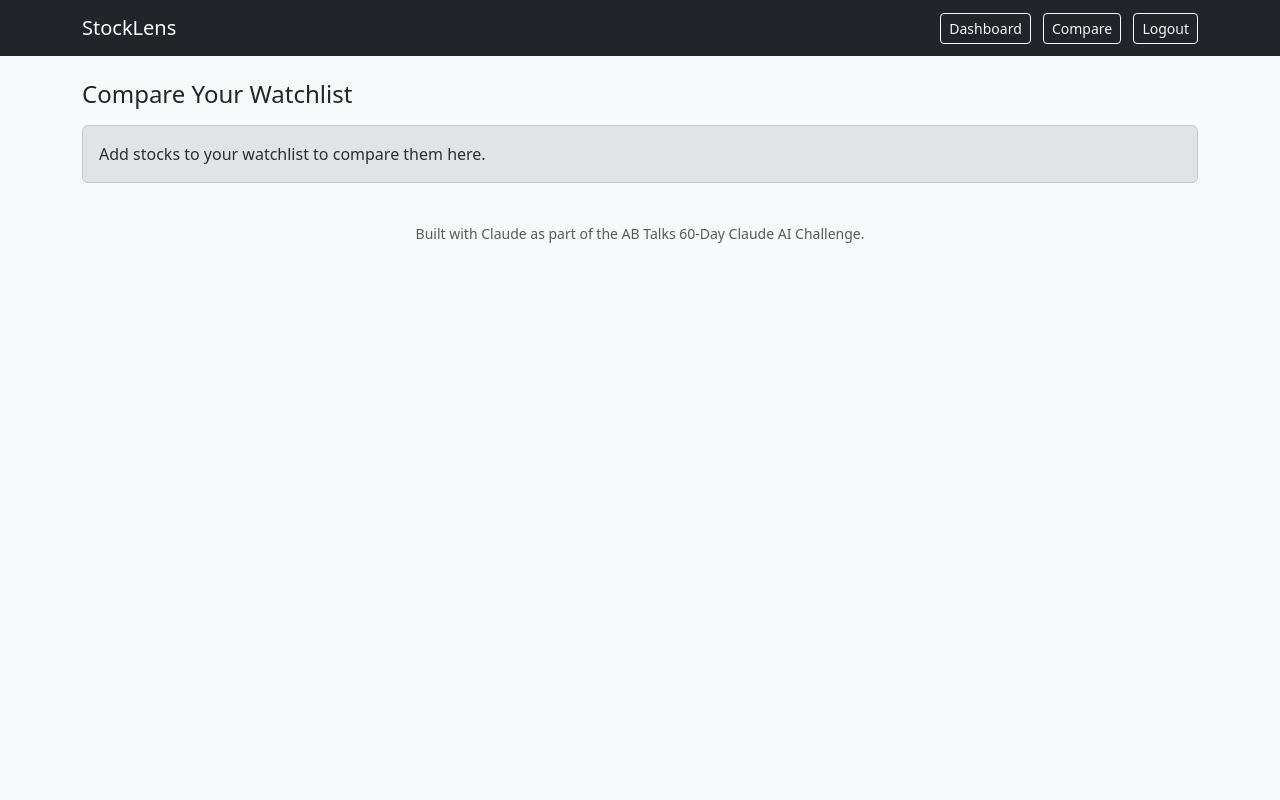
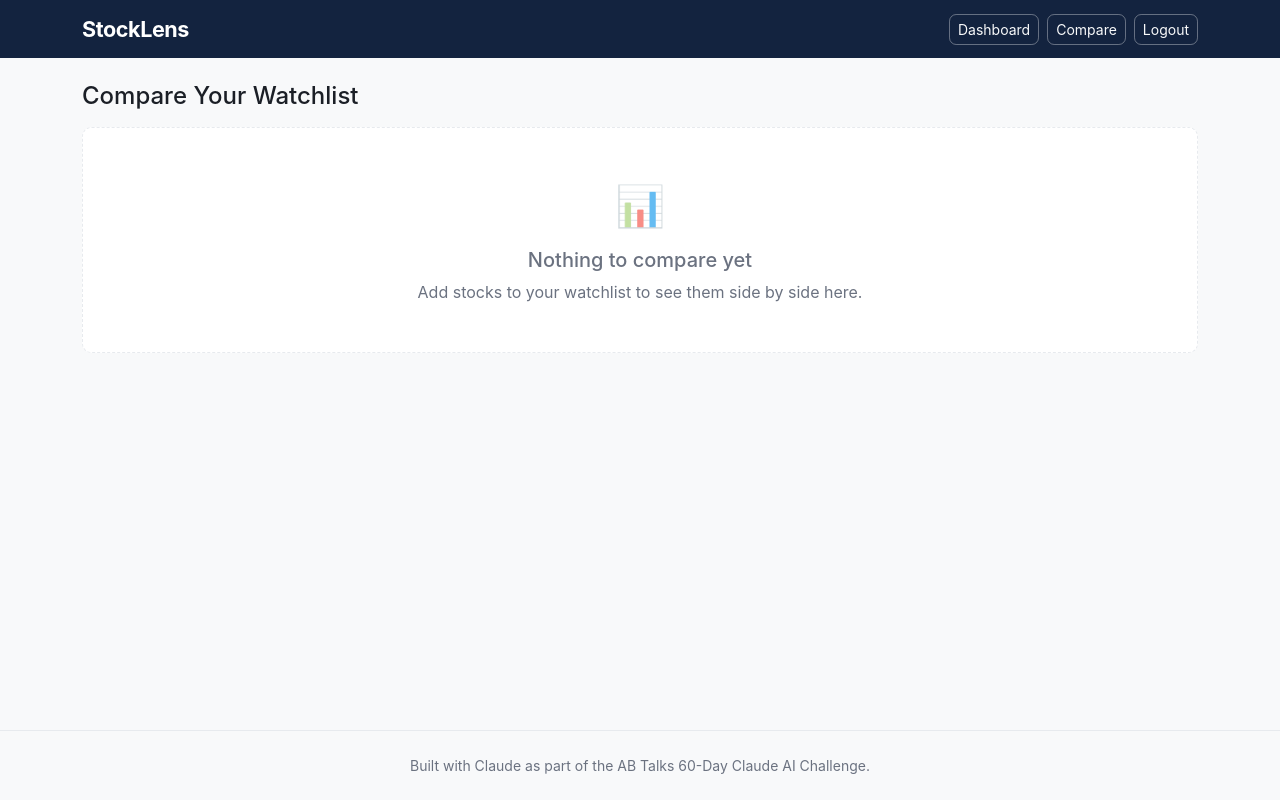
Before and after one commit to rahulmayur95-cyber/Stock-Lens, a Flask app: page /compare in a window 1280 px wide. Run offline with Flask 3, Linux system fonts and the light colour scheme; the visitor is signed in with stand-in values (Sample User, id 1); data that the repository does not hold is empty.

Commit message:
Day 7: Shared layout, accessibility, and senior UI/UX polish pass

```diff
--- /dev/null
+++ b/static/css/style.css
@@ -0,0 +1,214 @@
+/* StockLens - Design system refinements (Day 7 senior UX pass) */
+
+:root {
+    --sl-navy: #13233f;
+    --sl-navy-dark: #0c1830;
+    --sl-teal: #0e7c7b;
+    --sl-teal-light: #12a3a1;
+    --sl-bg: #f4f6f8;
+    --sl-card-border: #e7eaee;
+    --sl-text-muted: #6b7280;
+    --sl-success: #1e8a5f;
+    --sl-danger: #c0392b;
+    --sl-radius: 0.6rem;
+}
+
+body {
+    font-family: -apple-system, BlinkMacSystemFont, "Segoe UI", Roboto, sans-serif;
+    background-color: var(--sl-bg);
+    color: #1b1f26;
+}
+
+/* ---------- Navbar ---------- */
+.navbar {
+    background-color: var(--sl-navy) !important;
+}
+
+.navbar-brand {
+    font-weight: 700;
+    letter-spacing: -0.02em;
+    font-size: 1.35rem;
+}
+
+.navbar .btn-outline-light {
+    border-color: rgba(255, 255, 255, 0.35);
+    transition: background-color 0.15s ease, border-color 0.15s ease;
+}
+
+.navbar .btn-outline-light:hover,
+.navbar .btn-outline-light:focus {
+    background-color: var(--sl-teal);
+    border-color: var(--sl-teal);
+}
+
+@media (max-width: 991px) {
+    #navMenu .btn {
+        width: 100%;
+    }
+}
+
+/* ---------- Cards ---------- */
+.card {
+    border: 1px solid var(--sl-card-border);
+    border-radius: var(--sl-radius);
+    transition: box-shadow 0.15s ease, transform 0.15s ease;
+}
+
+.card.shadow-sm:hover {
+    box-shadow: 0 0.5rem 1.25rem rgba(19, 35, 63, 0.08) !important;
+    transform: translateY(-2px);
+}
+
+.card-title {
+    font-weight: 700;
+}
+
+/* ---------- Buttons ---------- */
+.btn {
+    border-radius: 0.45rem;
+    transition: transform 0.1s ease, box-shadow 0.15s ease;
+}
+
+.btn:active {
+    transform: scale(0.97);
+}
+
+.btn-primary {
+    background-color: var(--sl-teal);
+    border-color: var(--sl-teal);
+}
+
+.btn-primary:hover,
+.btn-primary:focus {
+    background-color: var(--sl-teal-light);
+    border-color: var(--sl-teal-light);
+}
+
+.btn-outline-primary {
+    color: var(--sl-teal);
+    border-color: var(--sl-teal);
+}
+
+.btn-outline-primary:hover {
+    background-color: var(--sl-teal);
+    border-color: var(--sl-teal);
+}
+
+/* Visible, accessible focus ring for keyboard users */
+.btn:focus-visible,
+.form-control:focus-visible,
+a:focus-visible {
+    outline: 3px solid rgba(14, 124, 123, 0.45);
+    outline-offset: 2px;
+}
+
+.form-control:focus {
+    border-color: var(--sl-teal);
+    box-shadow: 0 0 0 0.2rem rgba(14, 124, 123, 0.15);
+}
+
+/* ---------- Alert badge (price target hit) ---------- */
+.badge.bg-warning {
+    animation: sl-pulse 2s ease-in-out infinite;
+}
+
+@keyframes sl-pulse {
+    0%, 100% { opacity: 1; }
+    50% { opacity: 0.7; }
+}
+
+.border-warning {
+    border-width: 2px !important;
+}
+
+/* ---------- Empty / info states ---------- */
+.sl-empty-state {
+    text-align: center;
+    padding: 3rem 1.5rem;
+    background-color: #fff;
+    border: 1px dashed var(--sl-card-border);
+    border-radius: var(--sl-radius);
+    color: var(--sl-text-muted);
+}
+
+.sl-empty-state .sl-empty-icon {
+    font-size: 2.5rem;
+    margin-bottom: 0.75rem;
+    opacity: 0.6;
+}
+
+/* ---------- Search results ---------- */
+#searchResults .border {
+    border-radius: 0.45rem !important;
+    transition: border-color 0.15s ease;
+}
+
+#searchResults .border:hover {
+    border-color: var(--sl-teal) !important;
+}
+
+#searchStatus {
+    font-size: 0.85rem;
+    color: var(--sl-text-muted);
+    min-height: 1.2rem;
+}
+
+/* ---------- Table (Compare view) ---------- */
+.table thead {
+    background-color: var(--sl-navy) !important;
+}
+
+.table th {
+    user-select: none;
+    white-space: nowrap;
+}
+
+.table th:hover {
+    background-color: var(--sl-navy-dark);
+}
+
+.table tbody tr {
+    transition: background-color 0.1s ease;
+}
+
+.table tbody tr:hover {
+    background-color: rgba(14, 124, 123, 0.06);
+}
+
+/* ---------- Footer ---------- */
+footer {
+    border-top: 1px solid var(--sl-card-border);
+    color: var(--sl-text-muted);
+}
+
+/* ---------- Auth cards ---------- */
+.card.shadow-sm:has(form[action="/login"]),
+.card.shadow-sm:has(form[action="/signup"]) {
+    border-top: 4px solid var(--sl-teal);
+}
+
+/* ---------- Skip link (accessibility) ---------- */
+.sl-skip-link {
+    position: absolute;
+    left: -9999px;
+    top: 0;
+    background: var(--sl-navy);
+    color: #fff;
+    padding: 0.5rem 1rem;
+    z-index: 2000;
+    border-radius: 0 0 0.4rem 0;
+}
+
+.sl-skip-link:focus {
+    left: 0;
+}
+
+/* ---------- Small screens ---------- */
+@media (max-width: 575px) {
+    .card-body {
+        padding: 1rem;
+    }
+    .fs-4 {
+        font-size: 1.25rem !important;
+    }
+}
--- /dev/null
+++ b/templates/base.html
@@ -0,0 +1,46 @@
+<!DOCTYPE html>
+<html lang="en">
+<head>
+    <meta charset="UTF-8">
+    <meta name="viewport" content="width=device-width, initial-scale=1.0">
+    <title>{% block title %}StockLens{% endblock %}</title>
+    <link href="https://cdn.jsdelivr.net/npm/bootstrap@5.3.3/dist/css/bootstrap.min.css" rel="stylesheet">
+    <link href="/static/css/style.css" rel="stylesheet">
+</head>
+<body class="bg-light d-flex flex-column min-vh-100">
+    <a href="#mainContent" class="sl-skip-link">Skip to main content</a>
+
+    {% if session.get('user_id') %}
+    <nav class="navbar navbar-expand-lg navbar-dark mb-4" aria-label="Main navigation">
+        <div class="container">
+            <a class="navbar-brand" href="/dashboard">StockLens</a>
+            <button class="navbar-toggler" type="button" data-bs-toggle="collapse" data-bs-target="#navMenu" aria-controls="navMenu" aria-expanded="false" aria-label="Toggle navigation menu">
+                <span class="navbar-toggler-icon"></span>
+            </button>
+            <div class="collapse navbar-collapse flex-grow-0" id="navMenu">
+                <div class="d-flex flex-column flex-lg-row gap-2 mt-2 mt-lg-0">
+                    <a class="btn btn-outline-light btn-sm" href="/dashboard">Dashboard</a>
+                    <a class="btn btn-outline-light btn-sm" href="/compare">Compare</a>
+                    <form method="POST" action="/logout" class="d-inline">
+                        <button type="submit" class="btn btn-outline-light btn-sm w-100">Logout</button>
+                    </form>
+                </div>
+            </div>
+        </div>
+    </nav>
+    {% endif %}
+
+    <main class="flex-grow-1" id="mainContent">
+        <div class="container">
+            {% block content %}{% endblock %}
+        </div>
+    </main>
+
+    <footer class="text-center small py-4 mt-4">
+        Built with Claude as part of the AB Talks 60-Day Claude AI Challenge.
+    </footer>
+
+    <script src="https://cdn.jsdelivr.net/npm/bootstrap@5.3.3/dist/js/bootstrap.bundle.min.js"></script>
+    {% block scripts %}{% endblock %}
+</body>
+</html>
--- a/templates/compare.html
+++ b/templates/compare.html
@@ -1,41 +1,25 @@
-<!DOCTYPE html>
-<html lang="en">
-<head>
-    <meta charset="UTF-8">
-    <meta name="viewport" content="width=device-width, initial-scale=1.0">
-    <title>Compare - StockLens</title>
-    <link href="https://cdn.jsdelivr.net/npm/bootstrap@5.3.3/dist/css/bootstrap.min.css" rel="stylesheet">
-</head>
-<body class="bg-light">
-    <nav class="navbar navbar-expand-lg navbar-dark bg-dark mb-4">
-        <div class="container">
-            <a class="navbar-brand" href="/dashboard">StockLens</a>
-            <div>
-                <a class="btn btn-outline-light btn-sm me-2" href="/dashboard">Dashboard</a>
-                <a class="btn btn-outline-light btn-sm me-2" href="/compare">Compare</a>
-                <form method="POST" action="/logout" class="d-inline">
-                    <button type="submit" class="btn btn-outline-light btn-sm">Logout</button>
-                </form>
-            </div>
-        </div>
-    </nav>
-
-    <div class="container">
+{% extends "base.html" %}
+{% block title %}Compare - StockLens{% endblock %}
+{% block content %}
 <h4 class="mb-3">Compare Your Watchlist</h4>
 
 {% if watchlist|length == 0 %}
-        <div class="alert alert-secondary">Add stocks to your watchlist to compare them here.</div>
+<div class="sl-empty-state">
+    <div class="sl-empty-icon">📊</div>
+    <h5 class="mb-2">Nothing to compare yet</h5>
+    <p class="mb-0">Add stocks to your watchlist to see them side by side here.</p>
+</div>
 {% else %}
 <div class="table-responsive">
     <table class="table table-bordered bg-white" id="compareTable">
         <thead class="table-dark">
             <tr>
-                        <th data-type="text" style="cursor:pointer">Ticker &#8597;</th>
-                        <th data-type="text" style="cursor:pointer">Name &#8597;</th>
-                        <th data-type="number" style="cursor:pointer">Price &#8597;</th>
-                        <th data-type="number" style="cursor:pointer">% Change &#8597;</th>
-                        <th data-type="number" style="cursor:pointer">P/E &#8597;</th>
-                        <th data-type="number" style="cursor:pointer">Target &#8597;</th>
+                <th data-type="text" style="cursor:pointer" tabindex="0" role="button" aria-label="Sort by ticker">Ticker &#8597;</th>
+                <th data-type="text" style="cursor:pointer" tabindex="0" role="button" aria-label="Sort by name">Name &#8597;</th>
+                <th data-type="number" style="cursor:pointer" tabindex="0" role="button" aria-label="Sort by price">Price &#8597;</th>
+                <th data-type="number" style="cursor:pointer" tabindex="0" role="button" aria-label="Sort by percent change">% Change &#8597;</th>
+                <th data-type="number" style="cursor:pointer" tabindex="0" role="button" aria-label="Sort by P/E ratio">P/E &#8597;</th>
+                <th data-type="number" style="cursor:pointer" tabindex="0" role="button" aria-label="Sort by target price">Target &#8597;</th>
                 <th>Alert</th>
             </tr>
         </thead>
@@ -55,12 +39,7 @@
     </table>
 </div>
 {% endif %}
-    </div>
-
-    <footer class="text-center text-muted small py-4">
-        Built with Claude as part of the AB Talks 60-Day Claude AI Challenge.
-    </footer>
-
+{% endblock %}
+{% block scripts %}
 <script src="/static/js/sort_table.js"></script>
-</body>
-</html>
+{% endblock %}
```
Also changed, not shown: static/js/search.js (+16 -3 lines), templates/dashboard.html (+29 -42 lines), templates/login.html (+8 -21 lines), templates/signup.html (+28 -21 lines), templates/stock_detail.html (+9 -32 lines). Lines whose indentation alone changed are shown as unchanged.
